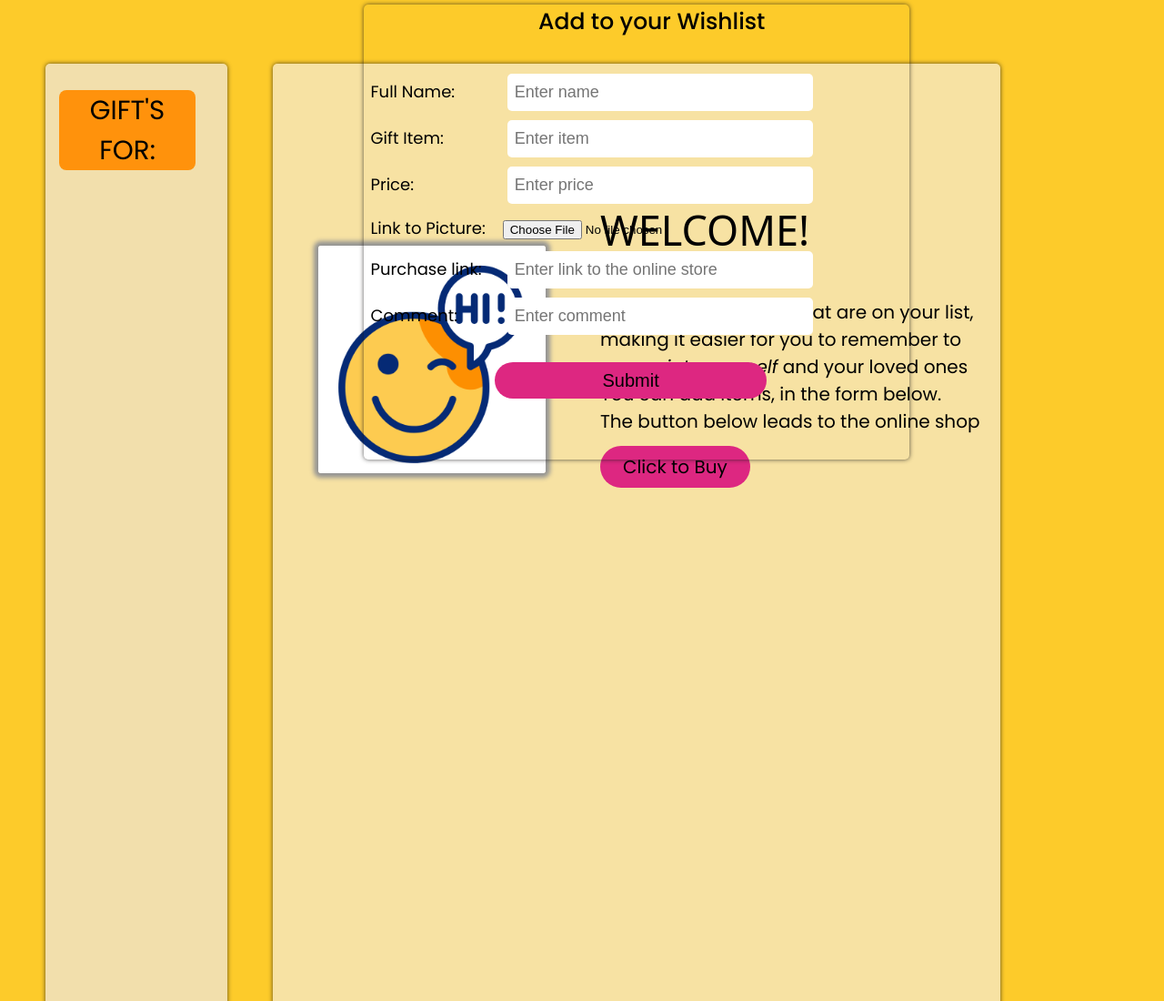
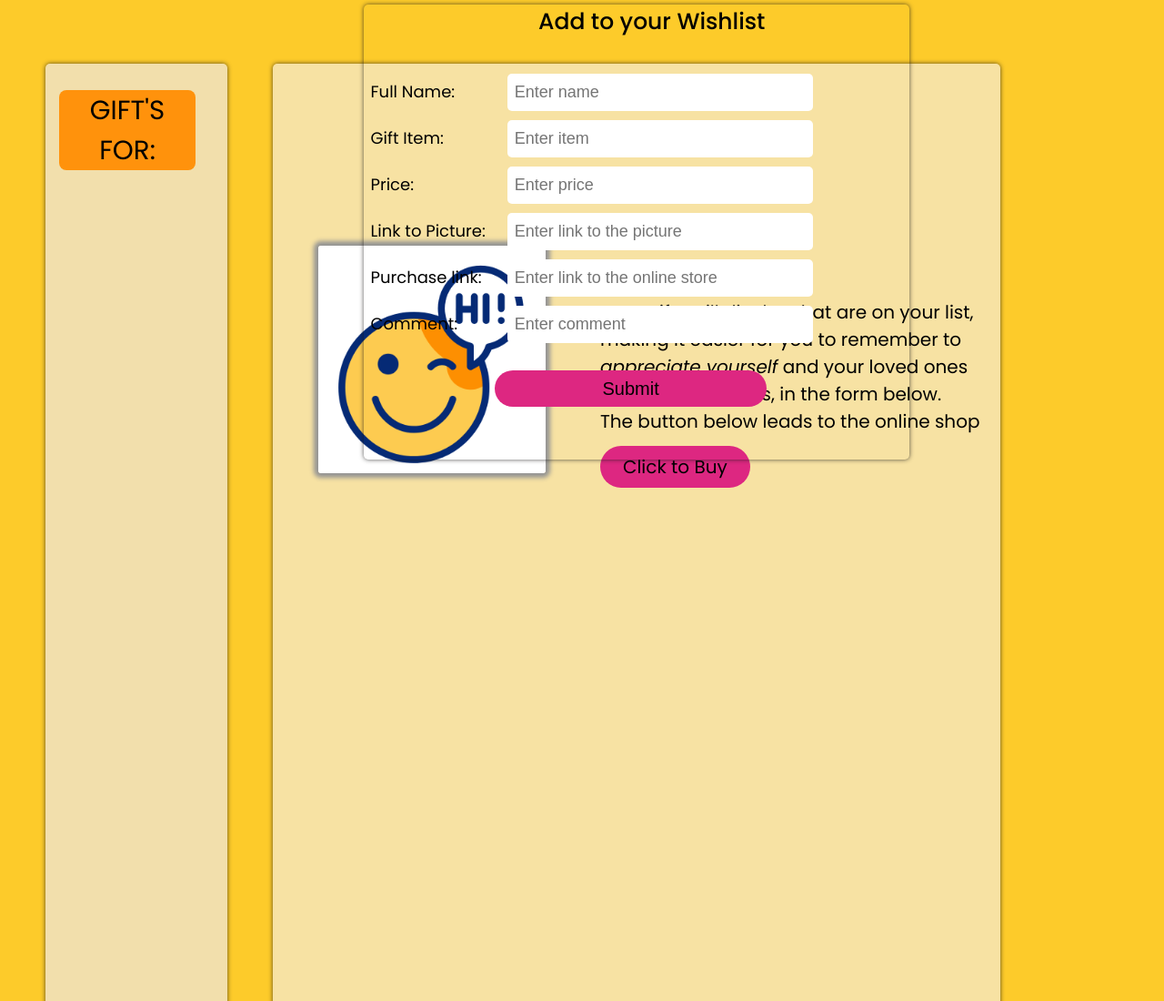
Before and after one commit to Gakeniii/Phase1-Final-project, a website: page index.html in a window 1280 px wide. Shown: the top 1100 px of the page at 91% size. Drawn offline with Linux system fonts and the light colour scheme; no server answers.

Commit message:
finale update

```diff
--- a/index.html
+++ b/index.html
@@ -58,7 +58,7 @@
                 <input type="text" id="priceInput" name="price" placeholder="Enter price" required><br>
 
                 <label for="picture">Link to Picture:</label>
-                <input type="file" id="pictureInput" name="picture" placeholder="Enter link to the picture" required><br>
+                <input type="text" id="pictureInput" name="picture" placeholder="Enter link to the picture" required><br>
 
                 <label for="link">Purchase link:</label>
                 <input type="text" id="linkInput" name="link" placeholder="Enter link to the online store" required><br>
```
